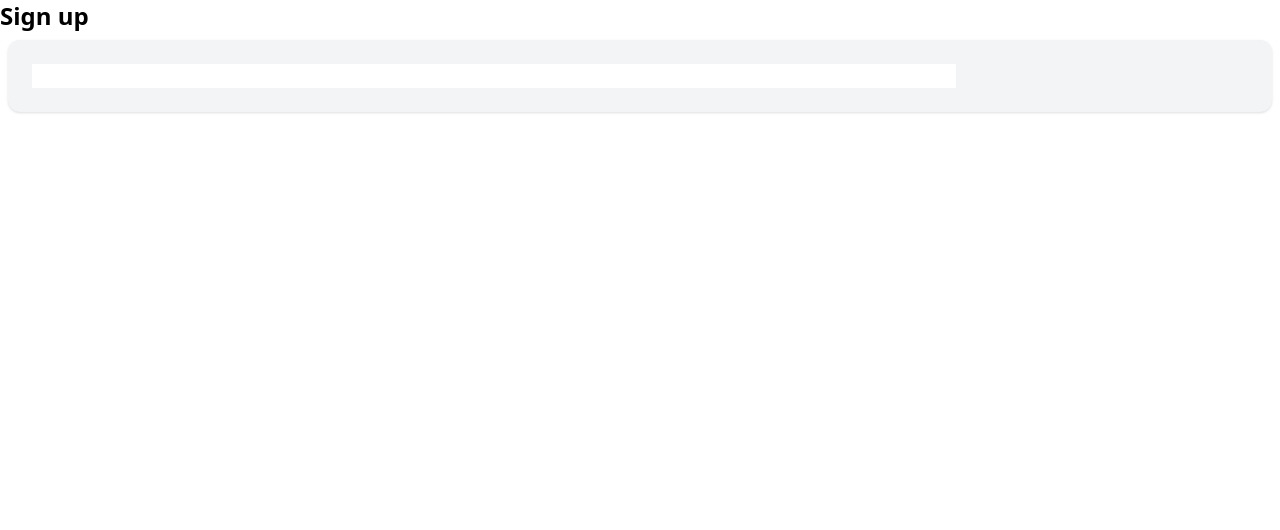
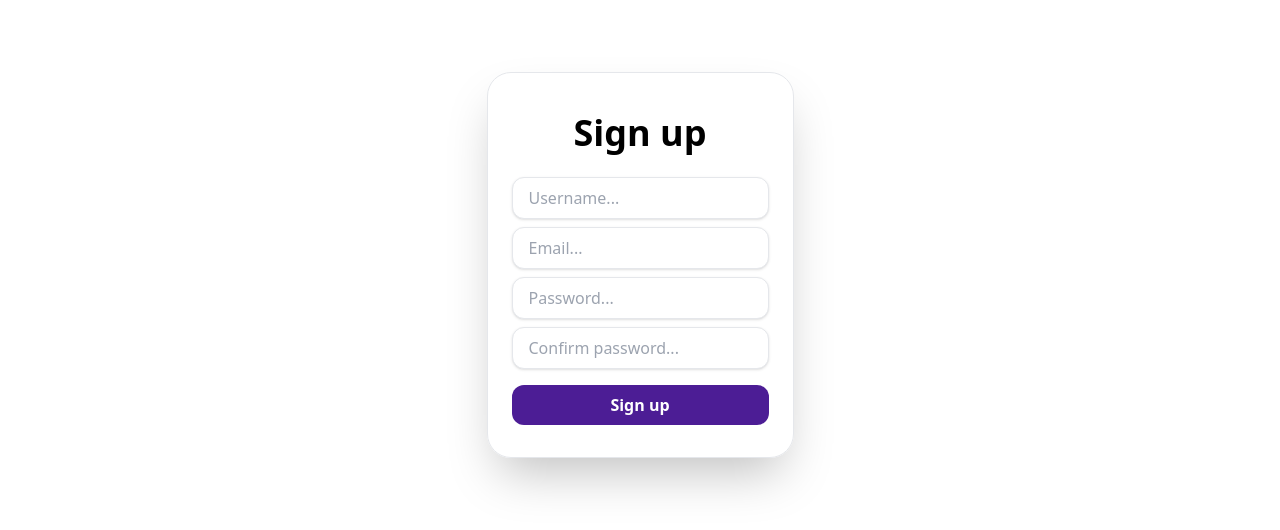
Before and after one commit to andrewn6/fusion, a Next.js app in the folder packages/web/: page / in a window 1280 px wide. Shown: the top 530 px of the page. Built offline with nearby package versions, Linux system fonts and the light colour scheme.

Commit message:
finish signup + 404

```diff
--- a/packages/web/components/Signup.tsx
+++ b/packages/web/components/Signup.tsx
@@ -1,14 +1,14 @@
 import type { NextPage } from 'next'
 const Signup: NextPage = () => {
     return (
-        <div>
-            <h1 className='font-black text-2xl'>Sign up</h1>
-            <form className='p-6 m-2 bg-gray-100 rounded-xl shadow' action="/api/v1/users/create">
-                <input name="username" />
-                <input name="email" />
-                <input name="password" />
-                <input name="confirmPassword" />
-                <button type="submit" value="Sign up"></button>
+        <div className='p-16 flex items-center flex-col'>
+            <form className='border shadow-2xl p-6 m-2 rounded-3xl w-min' action="/api/v1/users/create">
+            <h1 className='text-center m-4 mb-6 font-black text-4xl'>Sign up</h1>
+                <input name="username" placeholder='Username...' className='shadow border block my-2 p-2 pl-4 rounded-xl' />
+                <input name="email" placeholder='Email...' className='shadow border block my-2 p-2 pl-4 rounded-xl' />
+                <input name="password" placeholder='Password...' className='shadow border block my-2 pl-4 p-2 rounded-xl' />
+                <input name="confirmPassword" placeholder='Confirm password...' className='shadow border block my-2 p-2 pl-4 rounded-xl' />
+                <button type="submit" className="bg-violet-900 transition duration-200 hover:bg-violet-800 hover:shadow-lg text-white font-bold p-2 w-full my-2 rounded-xl">Sign up</button>
             </form>
         </div>
     )
--- a/packages/web/next.config.js
+++ b/packages/web/next.config.js
@@ -1,6 +1,6 @@
 /** @type {import('next').NextConfig} */
 const nextConfig = {
-  reactStrictMode: true,
+  reactStrictMode: true
 }
 
 module.exports = nextConfig
--- a/packages/web/pages/404.tsx
+++ b/packages/web/pages/404.tsx
@@ -2,8 +2,10 @@ import type { NextPage } from 'next'
 
 const NotFound: NextPage = () => {
   return (
-    <div>
-      404 Page Not Found | Fusion
+    <div className='flex flex-col items-center justify-center h-screen'>
+      <h1 className='font-extralight text-7xl w-full text-center mx-2 mt-5'>404</h1>
+      <p className='w-full text-center mx-2'>page not found</p>
+      <a href="/" className='opacity-50 font-light fixed bottom-0 left-1/2 transform -translate-x-1/2 m-2'>FUSION</a>
     </div>
   )
 }
--- a/packages/web/styles/globals.css
+++ b/packages/web/styles/globals.css
@@ -1,3 +1,7 @@
 @import 'tailwindcss/base';
 @import 'tailwindcss/components';
 @import 'tailwindcss/utilities';
+
+* {
+  box-sizing: border-box !important;
+}
```
Also changed, not shown: 2 other files (tests, documents, lock files or other folders).
